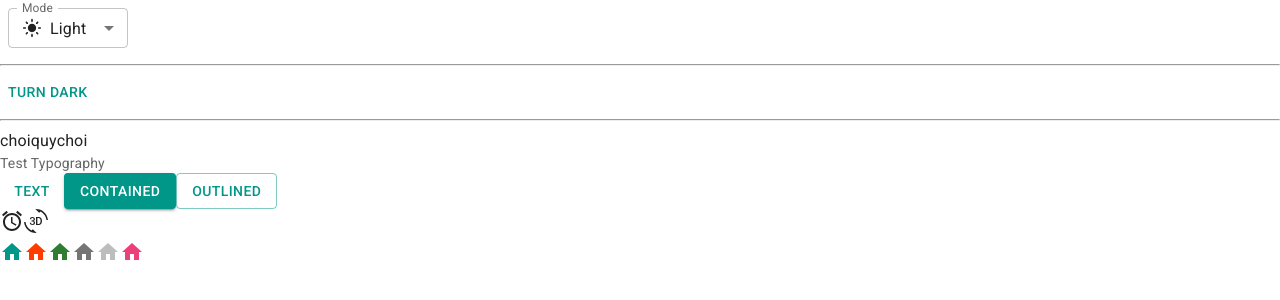
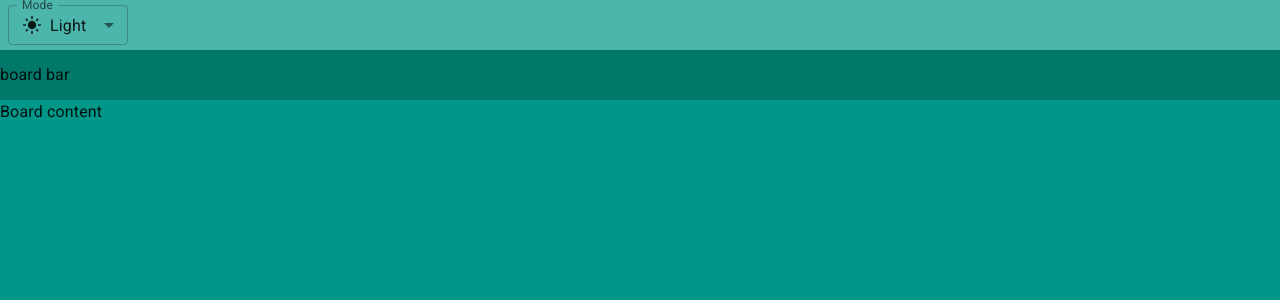
Before and after one commit to choiquychoi/Mern-stack-vite, a React (Vite) app: page / in a window 1280 px wide. Shown: the top 300 px of the page. Built offline with nearby package versions, Linux system fonts and the light colour scheme.

Commit message:
Making a basic Layout

```diff
--- a/index.html
+++ b/index.html
@@ -4,7 +4,7 @@
     <meta charset="UTF-8" />
     <link rel="icon" type="image/svg+xml" href="/vite.svg" />
     <meta name="viewport" content="width=device-width, initial-scale=1.0" />
-    <title>Vite + React</title>
+    <title>Trello CQ</title>
 
     <link rel="preconnect" href="https://fonts.googleapis.com" />
     <link rel="preconnect" href="https://fonts.gstatic.com" crossorigin />
--- a/src/App.jsx
+++ b/src/App.jsx
@@ -1,12 +1,4 @@
-import Button from '@mui/material/Button'
-import AccessAlarmIcon from '@mui/icons-material/AccessAlarm'
-import ThreeDRotation from '@mui/icons-material/ThreeDRotation'
-import HomeIcon from '@mui/icons-material/Home'
-import { pink } from '@mui/material/colors'
-import Typography from '@mui/material/Typography'
 import { useColorScheme } from '@mui/material/styles'
-import useMediaQuery from '@mui/material/useMediaQuery'
-
 import Box from '@mui/material/Box'
 import InputLabel from '@mui/material/InputLabel'
 import MenuItem from '@mui/material/MenuItem'
@@ -15,18 +7,21 @@
 import LightModeIcon from '@mui/icons-material/LightMode'
 import DarkModeOutLinedIcon from '@mui/icons-material/DarkModeOutLined'
 import SettingsBrightnessIcon from '@mui/icons-material/SettingsBrightness'
+import Container from '@mui/material/Container'
+import theme from './theme'
 
 
 function ModeSelect() {
   const { mode, setMode } = useColorScheme()
-  const handleChange = (event) => {
+  const handleChange = (event) =>
+  {
     const selectedMode = event.target.value
     setMode(selectedMode)
-  };
+  }
 
   return (
     <Box sx={{ minWidth: 120 }}>
-      <FormControl sx={{ m: 1, minWidth: 120}} size='small'>
+      <FormControl sx={{ m: 1, minWidth: 120 }} size='small'>
         <InputLabel id="label-select-dark-light-mode">Mode</InputLabel>
         <Select
           labelId="label-select-dark-light-mode"
@@ -41,68 +36,53 @@
             </Box>
           </MenuItem>
           <MenuItem value="dark">
-            <Box sx={{ display: 'flex', alignItems: 'center', gap: '8px' }}>
+            <Box sx={{ display: 'flex', alignItems: 'center', gap: 2 }}>
               <DarkModeOutLinedIcon fontSize='small' /> Dark
             </Box>
           </MenuItem>
           <MenuItem value="system">
-            <Box sx={{ display: 'flex', alignItems: 'center', gap: '8px' }}>
+            <Box sx={{ display: 'flex', alignItems: 'center', gap: 2 }}>
               <SettingsBrightnessIcon fontSize='small' /> System
             </Box>
           </MenuItem>
         </Select>
       </FormControl>
     </Box>
-  );
-}
-
-
-function ModeToggle() {
-  const { mode, setMode } = useColorScheme()
-
-  // const prefersDarkMode = useMediaQuery('(prefers-color-scheme: dark)')
-  // const prefersLightMode = useMediaQuery('(prefers-color-scheme: light)')
-  // console.log('prefersDarkMode: ', prefersDarkMode)
-  // console.log('prefersLightMode: ', prefersLightMode)
-
-  return (
-    <Button
-      onClick={() => {
-        setMode(mode === 'light' ? 'dark' : 'light')
-      }}
-    >
-      {mode === 'light' ? 'Turn dark' : 'Turn light'}
-    </Button>
   )
 }
 
 function App() {
   return (
-    <>
-      <ModeSelect />
-      <hr />
-      <ModeToggle />
-      <hr />
-      <div>choiquychoi</div>
+    <Container disableGutters maxWidth={false} sx ={ { height: '100vh' } }>
 
-      <Typography variant='body2' color='text.secondary'>Test Typography</Typography>
+      <Box sx = {{
+        backgroundColor: 'primary.light',
+        height: (theme) => theme.Trello.BoardBarHeigth,
+        width: '100%',
+        display: 'flex',
+        alignItems: 'center'
+      }}>
+        <ModeSelect />
+      </Box>
 
-      <Button variant="text">Text</Button>
-      <Button variant="contained">Contained</Button>
-      <Button variant="outlined">Outlined</Button>
+      <Box sx={{
+        backgroundColor: 'primary.dark',
+        height: (theme) => theme.Trello.AppBarHeigth,
+        width: '100%',
+        display: 'flex',
+        alignItems: 'center'
+      }}>
+        board bar
+      </Box>
 
-      <br/>
-      <AccessAlarmIcon />
-      <ThreeDRotation />
-
-      <br/>
-      <HomeIcon color="primary" />
-      <HomeIcon color="secondary" />
-      <HomeIcon color="success" />
-      <HomeIcon color="action" />
-      <HomeIcon color="disabled" />
-      <HomeIcon sx={{ color: pink[400] }} />
-    </>
+      <Box sx={{
+        backgroundColor: 'primary.main',
+        width: '100%',
+        height: theme => `calc(100vh - ${theme.Trello.BoardBarHeigth} - ${theme.Trello.AppBarHeigth})`
+      }}>
+        Board content
+      </Box>
+    </Container>
   )
 }
 
--- a/src/theme.js
+++ b/src/theme.js
@@ -1,9 +1,14 @@
 import { experimental_extendTheme as extendTheme } from '@mui/material/styles'
 import { cyan, deepOrange, orange, teal } from '@mui/material/colors'
+import App from './App'
 
 
 // Create a theme instance.
 const theme = extendTheme({
+  Trello: {
+    BoardBarHeigth: '50px',
+    AppBarHeigth: '50px'
+  },
   colorSchemes: {
     light: {
       palette: {
```
